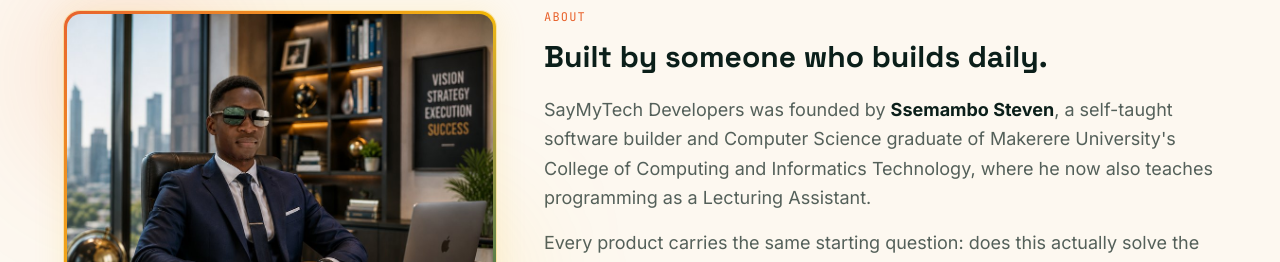
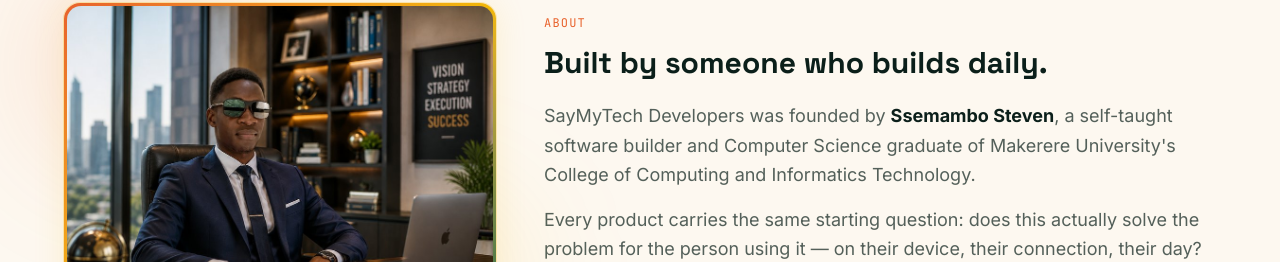
Before and after one commit to StevenSsemambo/sayMaTech, a React (Vite) app: page /about in a window 1280 px wide. Shown: the part 385-647 px from the top of the page. Built offline with nearby package versions, Linux system fonts and the light colour scheme; no server answers.

Commit message:
Remove Lecturing Assistant mention from About section

```diff
--- a/src/components/About.jsx
+++ b/src/components/About.jsx
@@ -50,8 +50,7 @@
             <p>
               SayMyTech Developers was founded by <strong className="text-ink">Ssemambo Steven</strong>, a
               self-taught software builder and Computer Science graduate of Makerere University's
-              College of Computing and Informatics Technology, where he now also teaches
-              programming as a Lecturing Assistant.
+              College of Computing and Informatics Technology.
             </p>
             <p>
               Every product carries the same starting question: does this actually solve the
```
